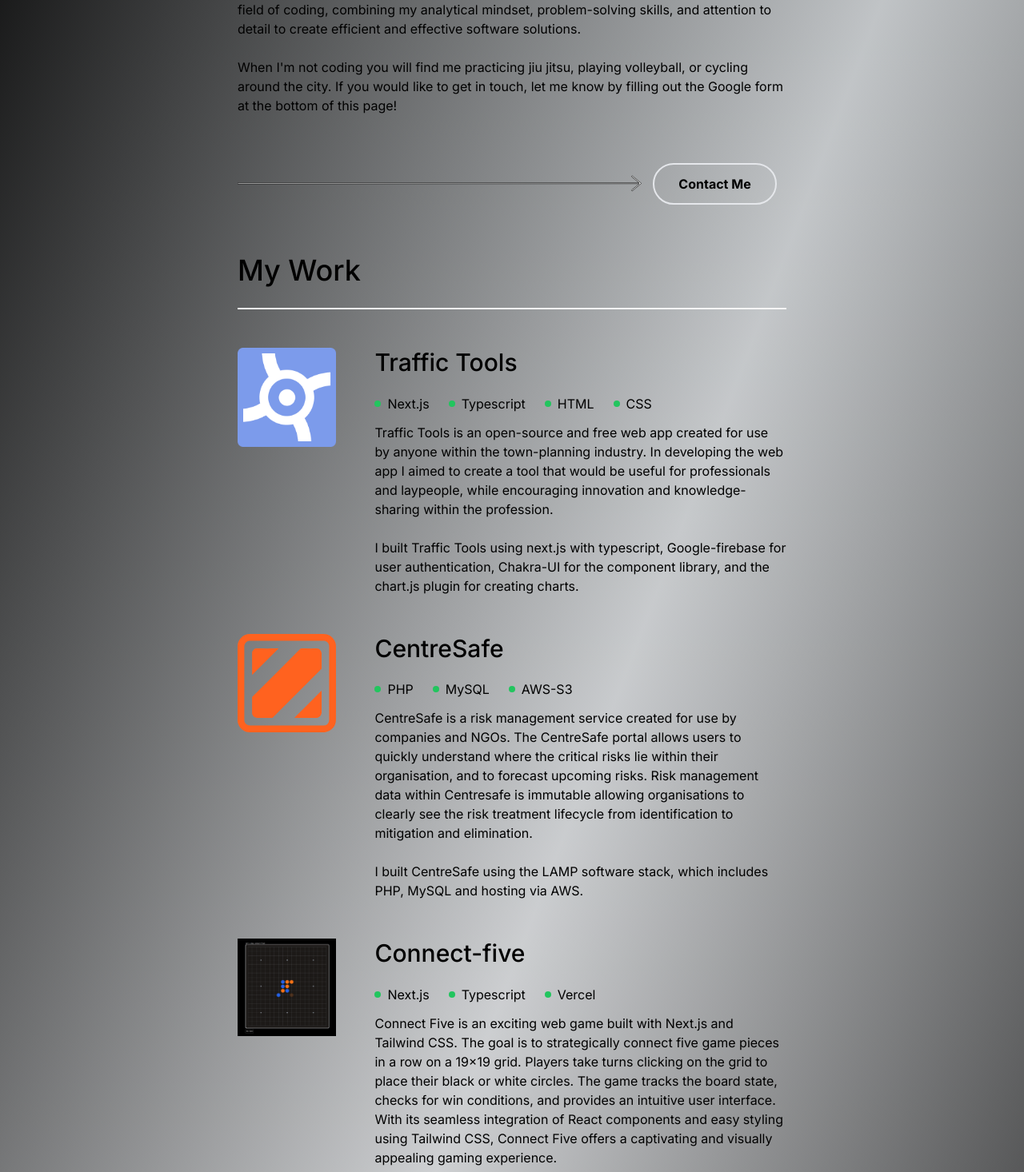
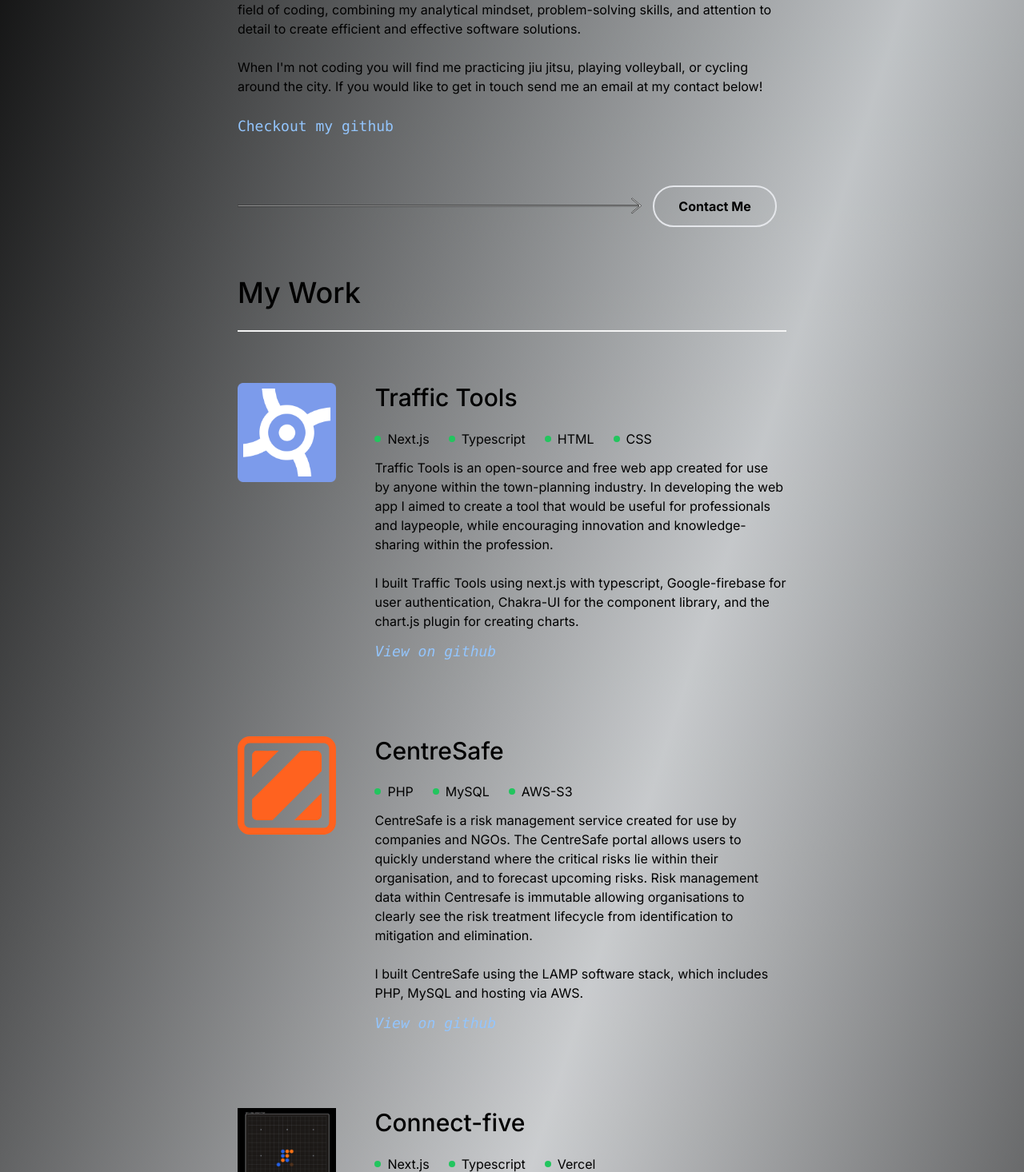
Before and after one commit to caltho/callumdavidthomas, a Next.js app: page / in a window 1280 px wide. Shown: the part 464-1930 px from the top of the page at 80% size. Built offline with nearby package versions, Linux system fonts and the light colour scheme.

Commit message:
Added links

```diff
--- a/app/components/aboutMe.tsx
+++ b/app/components/aboutMe.tsx
@@ -16,8 +16,12 @@
         <br />
         When I&apos;m not coding you will find me practicing jiu jitsu, playing
         volleyball, or cycling around the city. If you would like to get in
-        touch, let me know by filling out the Google form at the bottom of this
-        page!
+        touch send me an email at my contact below!
+      </div>
+      <div className="pt-6 font-mono text-lg text-blue-300">
+        <a href="https://github.com/caltho" target="_blank">
+          Checkout my github
+        </a>
       </div>
     </div>
   );
--- a/app/components/contactMe.tsx
+++ b/app/components/contactMe.tsx
@@ -1,7 +1,7 @@
 export default function ContactMe() {
   return (
     <div className="w-full">
-      <h2 className="mb-2 mt-0 text-4xl font-medium leading-tight text-primary">
+      <h2 className="mt-0 text-4xl font-medium leading-tight text-primary">
         Contact me
       </h2>
       <div className="my-6 h-0.5 w-full bg-neutral-100 opacity-100" />
--- a/app/components/myWork.tsx
+++ b/app/components/myWork.tsx
@@ -12,6 +12,7 @@
         title="Traffic Tools"
         techStack={["Next.js", "Typescript", "HTML", "CSS"]}
         link="https://traffictools.com.au"
+        github="https://github.com/caltho/traffic-tools"
       >
         Traffic Tools is an open-source and free web app created for use by
         anyone within the town-planning industry. In developing the web app I
@@ -28,6 +29,7 @@
         title="CentreSafe"
         techStack={["PHP", "MySQL", "AWS-S3"]}
         link="http://centresafe.com/index"
+        github="https://github.com/caltho/centresafe"
       >
         CentreSafe is a risk management service created for use by companies and
         NGOs. The CentreSafe portal allows users to quickly understand where the
@@ -44,6 +46,7 @@
         title="Connect-five"
         techStack={["Next.js", "Typescript", "Vercel"]}
         link="https://connect-five-five.vercel.app/"
+        github="https://github.com/caltho/connect-five"
       >
         Connect Five is an exciting web game built with Next.js and Tailwind
         CSS. The goal is to strategically connect five game pieces in a row on a
@@ -66,6 +69,7 @@
         title="Sliding Tiles Puzzle"
         techStack={["API", "Javascript", "Next.js", "Typescript"]}
         link="https://sliding-puzzle-rho.vercel.app/"
+        github="https://github.com/caltho/sliding-puzzle"
       >
         A retro and nostalgic Sliding Tile Puzzle game which brings back the
         excitement of your childhood. With five grid sizes to choose from, this
@@ -91,6 +95,16 @@
         </a>
         .
       </WorkPanel>
+      <WorkPanel
+        image="Callum David Thomas.png"
+        title="Portfolio"
+        techStack={["Figma", "Javascript", "Next.js", "TailwindCSS"]}
+        link="https://www.figma.com/proto/nsNsYOoaPZpzXxinP1ccsc/Cal-Portfolio?page-id=0%3A1&type=design&node-id=1-2&viewport=561%2C293%2C0.39&scaling=scale-down&starting-point-node-id=1%3A2"
+        github="https://github.com/caltho/callumdavidthomas"
+      >
+        This is my portfolio! I built it from a figma design by Oliver Wedd
+        using tailwindcss and have hosted it on Vercel!
+      </WorkPanel>
     </div>
   );
 }
--- a/app/components/workPanel.tsx
+++ b/app/components/workPanel.tsx
@@ -6,6 +6,7 @@
   title: string;
   techStack: string[];
   link: string;
+  github: string;
   children?: ReactNode;
 }
 
@@ -14,10 +15,11 @@
   title,
   techStack,
   link,
+  github,
   children,
 }: WorkPanelProps) {
   return (
-    <div className="flex flex-row py-6">
+    <div className="flex flex-row py-10">
       <div className="invisible w-0 md:w-1/4 md:visible md:pr-6 lg:pr-12">
         <img src={image} alt="logo" className="w-full" />
       </div>
@@ -37,6 +39,11 @@
             ))}
           </div>
           {children}
+          <div className="py-3 font-mono text-lg italic text-blue-300">
+            <a href={github} target="_blank">
+              View on github
+            </a>
+          </div>
         </div>
       </div>
     </div>
```
Also changed, not shown: public/Callum David Thomas.png (added).
